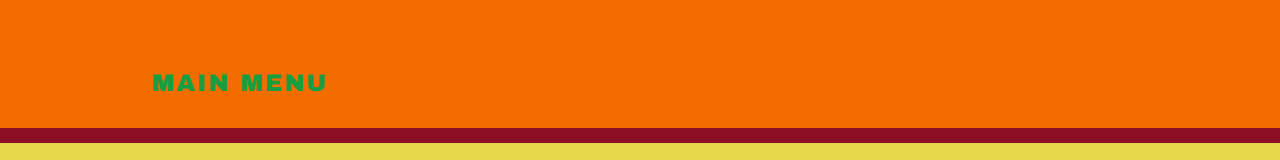
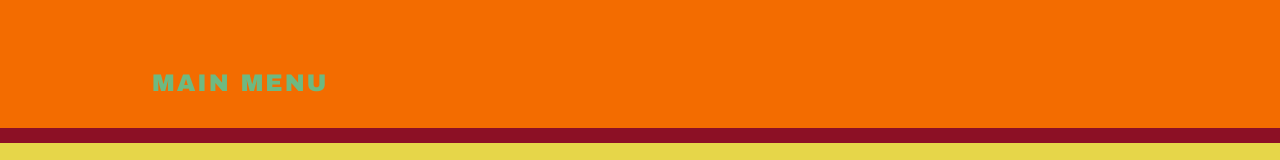
Before and after one commit to kavenwinters/COVER_23923980, a plain HTML site: page directorscut.html in a window 1280 px wide. Shown: the part 576-736 px from the top of the page. Drawn offline with Linux system fonts and the light colour scheme.

Commit message:
Update directorscut.html

```diff
--- a/directorscut.html
+++ b/directorscut.html
@@ -50,7 +50,7 @@
       font-size: 3vh;
       font-weight: 900;
       letter-spacing: 2px;
-      color: #179e40; /* Your specific green */
+      color: #6eb981; /* Your specific green */
       transition: transform 0.1s linear;
       display: flex;
       align-items: center;
```
